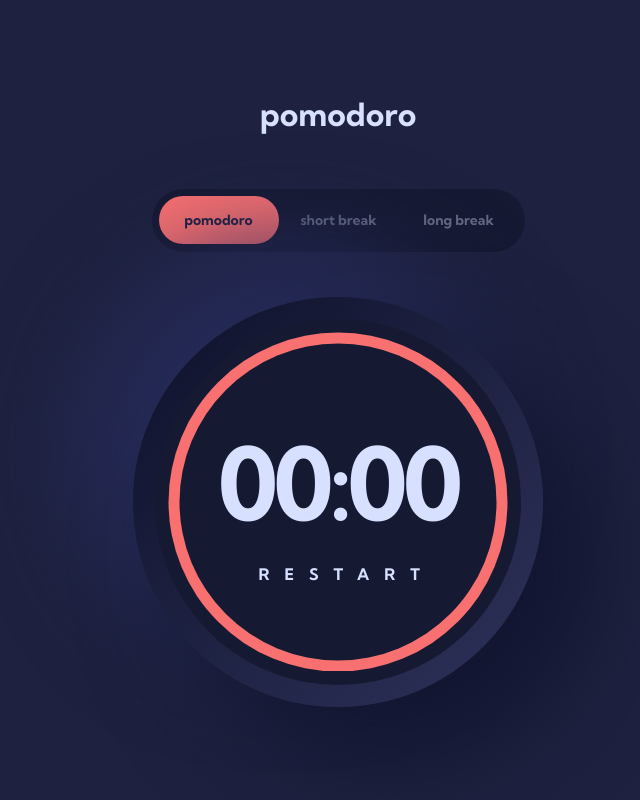
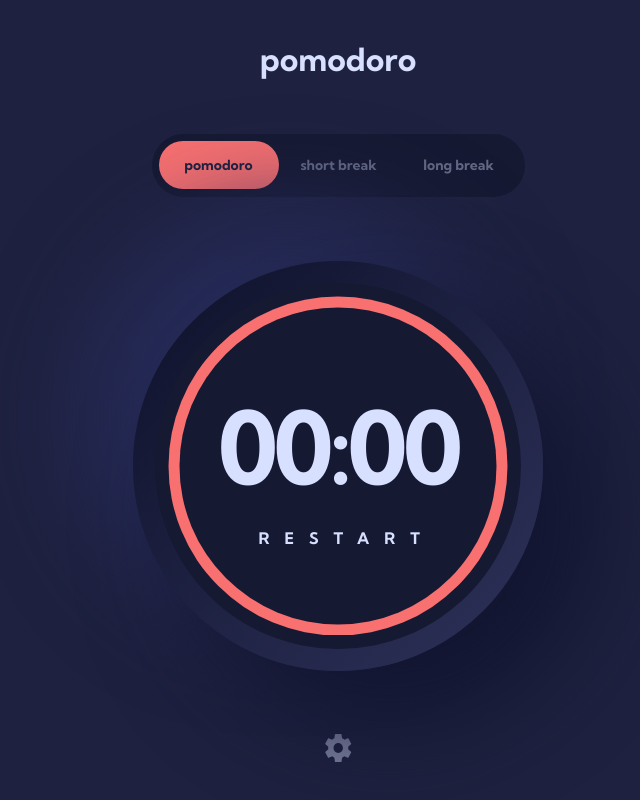
Before and after one commit to subu-v/Pomodora-app, a React (Create React App) app: page / in a window 1280 px wide. Shown: the whole page, without its empty margins (302-942 px from the left). Built offline with nearby package versions, Linux system fonts and the light colour scheme.

Commit message:
timer documentation and modal
1. Documentation of the timer is done.
2. Started working on the UI of the Modal

```diff
--- a/src/App.js
+++ b/src/App.js
@@ -2,6 +2,7 @@ import React from "react";
 import styles from "./App.module.scss";
 import Tabbed from "./UI/Tabbed";
 import Timer from "./UI/Timer";
+import Modal from "./UI/Modal";
 
 const App = () => {
   return (
@@ -10,6 +11,7 @@ const App = () => {
         <h1 className={styles["pomodora-h"]}>pomodoro</h1>
         <Tabbed></Tabbed>
         <Timer></Timer>
+        <Modal></Modal>
       </div>
     </main>
   );
--- /dev/null
+++ b/src/UI/Modal.js
@@ -0,0 +1,15 @@
+import style from "./Modal.module.scss";
+
+const Modal = () => {
+  return (
+    <div className={style["modal"]}>
+      <img
+        className={style["modal-img"]}
+        src="/assets/icon-settings.svg"
+        alt=""
+      />
+    </div>
+  );
+};
+
+export default Modal;
--- /dev/null
+++ b/src/UI/Modal.module.scss
@@ -0,0 +1,8 @@
+.modal {
+  display: grid;
+  place-items: center;
+  &-img {
+    width: 27px;
+    height: 28px;
+  }
+}
--- a/src/UI/Tabbed.module.scss
+++ b/src/UI/Tabbed.module.scss
@@ -2,7 +2,7 @@
   border-radius: 31.5px;
   background-color: #161932;
   width: 373px;
-  margin: 0 auto 45px auto;
+  margin: 0 auto 64px auto;
 
   &-ul {
     width: 373px;
@@ -36,6 +36,9 @@
 
     transition: all 0.35s ease-in;
 
+    &:hover {
+      opacity: 1;
+    }
     &-active {
       background-color: #f87070;
       color: #1e213f;
--- a/src/UI/Timer.js
+++ b/src/UI/Timer.js
@@ -2,83 +2,143 @@ import { React, useState, useRef, useEffect } from "react";
 import style from "./Timer.module.scss";
 
 const Timer = () => {
-  const startTime = 1;
-  const startTimeInMSecs = startTime * 60 * 1000;
-  const totalTimeInSecs = useRef(startTime * 60);
-  const startStopTimerBtn = useRef(null);
+  // setTime variable will contain the total time the pomodora should run.
+  const setTime = 1;
+  // When you multiply the given minutes by 60, it wll give how many seconds are there in the given minutes, so totalSetTimeInSecs contains the setTime in seconds.
+  const totalSetTimeInSecs = useRef(setTime * 60);
+  // restartPauseTimerBtn is used to retrieve the DOM node button element that is used to restart and pause the pomodora app.
+  const restartPauseTimerBtn = useRef(null);
+  // this ref will contain the setInterval that is being used to run the timer, the reason for using a ref to store the setInterval is, the setInterval will run for every passed time argument which should be in milliseconds, this will keep on running unless you said it to stop, so to stop, you need pass the variable that has the consequent setInterval to the clearInterval()
   const startPomodoraInterval = useRef(null);
-  const middleCircle = useRef(null);
-  const [startStopTimerFlag, setstartStopTimerFlag] = useState(false);
+  // hiddenSemiCircle is a ref that used just to manipulate the opacity value of the element it is referenced to.
+  const hiddenSemiCircle = useRef(null);
+  // This state is a flag which indicates the timer is currently running if its value are true and not running if false.
+  const [restartPauseTimerFlag, setRestartPauseTimerFlag] = useState(false);
 
+  // timeCalculation is the function that is being used as the callback function to the setInterval method and it will keep on executing for every second.
   const timeCalculation = () => {
+    // The progressBars is an array of two semicircle elements cause querySelectorAll() returns a NodeList of elements that has the passed className or id or element name.
     const progressBars = document.querySelectorAll(
       `.${style["timer-progress-bar"]}`
     );
+    // If the totalSetTimeInSecs.current is 0, then the pomodora timer is completed and when the pomodora timer is completed certain things needs to be set to its default values, what its values were before the timer started running.
+    if (totalSetTimeInSecs.current === 0) {
+      // You need to reset totalSetTimeInSecs.current ref to the value it was before the timer started running.
+      totalSetTimeInSecs.current = setTime * 60;
+      // Timer is completed, user should be able to restart the timer again.
+      restartPauseTimerBtn.current.textContent = "RESTART";
+      // If the button which is being used to start and pause the timer, if its textContent is "Restart", then the button width should be able to accommodate the textContent "RESTART" in it, cause in this stage the button width will be something that helps to fit the textContent "PAUSE" in it, now the textContent is 'RESTART' so you need to change the width.
+      restartPauseTimerBtn.current.style.width = "159px";
 
-    if (totalTimeInSecs.current === 0) {
-      clearInterval(startPomodoraInterval.current);
-      totalTimeInSecs.current = startTime * 60;
-      startStopTimerBtn.current.textContent = "RESTART";
-      startStopTimerBtn.current.style.width = "159px";
-      middleCircle.current.style.opacity = 0;
+      // As the timer is completed, in order for the first progress bar(square) to be visible, the hidden semicircle should have the opacity of 0
+      hiddenSemiCircle.current.style.opacity = 0;
+      // The second progressbar(square) should also be at its default place, right after a timer is completed, the second progress bar is at from 0deg to 180deg, in order to have a full progress in the beginning, the second should be rotated 180deg.
       progressBars[1].style.rotate = "180deg";
-      setstartStopTimerFlag(false);
+      // As the timer is not running currently, the restartPauseTimerFlag state should be false.
+      setRestartPauseTimerFlag(false);
     }
 
-    const minutes = Math.floor(totalTimeInSecs.current / 60);
-    const seconds = totalTimeInSecs.current % 60;
+    // In order to show the minutes, totalSetTimeInSecs are divided by 60 cause 1min = 60secs, for example, if you have total of 600seconds, dividing by 60 will give 10mins and Math.floor() gives the rounded largest less than integer or equal to the number it is returned from the calculation.
+    const minutes = Math.floor(totalSetTimeInSecs.current / 60);
+    // You also have to show how many seconds are remaining right, the modulus operator will divide the totalSetTimeInSecs by 60 and will return the remainder.
+    const seconds = totalSetTimeInSecs.current % 60;
+    // The progressbar have to rotate in accordance with the timer, you have to get some kind of relatable value in order for the progress to rotate.
+    // Have the (remaining time in seconds) divide it by (total given time in seconds) and multiple by 360, this will give some value, with it you can use it to rotate the progress bar.
+    // As the totalSetTimeInSecs keeps on decreases, the angle will also be decreased.
+    const angle = (totalSetTimeInSecs.current / (setTime * 60)) * 360;
 
-    const angle = ((totalTimeInSecs.current * 1000) / startTimeInMSecs) * 360;
+    // As long as the angle value is greater than 180, the first progress bar alone should be rotated cause the timer is still not crossed the half mark stage.
+    if (angle >= 180) {
+      // Assigning the angle value to the rotate style property in deg will make the  first progressbar(square) rotate.
+      progressBars[0].style.rotate = `${angle}deg`;
 
-    if (angle >= 180) {
-      progressBars[0].style.rotate = `${angle}deg`;
     } else {
-      middleCircle.current.style.opacity = 1;
+      // Now half of the time is complated and the value of the angle is less than 180.
+      // There are two progress bar elements, first is at 0deg, second one is at 180deg,
+      // Basically how the progress bar should work is that, it should rotate from 0deg and stop at 360deg, one full 360deg rotation for one pomodora timer. But here without this hiddenSemicircle.
+      // Now when half of the timer is completed, the first progress bar will be rotated 180deg and the second progress bar is already rotated 180deg initially, now both the progress bar elements will start to rotate from the 180deg simultaneously.
       progressBars[0].style.rotate = `${angle}deg`;
       progressBars[1].style.rotate = `${angle}deg`;
+      // As it starts to rotate, it will cross the 0deg mark without this hiddenSemiCircle, as both the progress starts to rotate from 180deg, it will cross the 0deg mark again and rotates towards the 180deg mark and it is visible in the UI.
+      // Making the opacity of the hiddenSemiCircle to 1 will make sure both the rotating progress bars are not visible as it crosses the 0deg mark again for a single pomodora timer.
+      hiddenSemiCircle.current.style.opacity = 1;
     }
+
+    // Assinging the minutes and seconds values as textContent, the reason ternary operator being used is because as the timer reaches single digit time for minutes and seconsds, the textContent should have preceding 0.
     document.querySelector(
       `.${style["timer-countdown-desc"]}`
     ).textContent = `${minutes < 10 ? "0" + minutes : minutes}:${
       seconds < 10 ? "0" + seconds : seconds
     }`;
-
-    totalTimeInSecs.current--;
+    // Decrementing the totalSetTimeInSecs by 1 for each passing second.
+    totalSetTimeInSecs.current--;
   };
 
-  const startStopTimerBtnHandler = () => {
-    if (startStopTimerBtn.current.textContent === "RESTART") {
-      if (!startStopTimerFlag) totalTimeInSecs.current = startTime * 60;
-      setstartStopTimerFlag(true);
-      startStopTimerBtn.current.textContent = "PAUSE";
-      startStopTimerBtn.current.style.width = "112px";
-    } else if (startStopTimerBtn.current.textContent === "PAUSE") {
-      setstartStopTimerFlag(false);
-      startStopTimerBtn.current.textContent = "RESTART";
-      startStopTimerBtn.current.style.width = "159px";
+  const restartPauseTimerBtnHandler = () => {
+    // When the button with the className "timer-countdown-btn" is clicked, this        function executes. What happens inside the handler function?
+
+    // 1. First it checks if the textContent of the button is 'RESTART', if so,
+    if (restartPauseTimerBtn.current.textContent === "RESTART") {
+      // a. The timer is not running currently, its either paused or completed, then you need to reset to its initial set time right? so you multiply the initial set time in seconds and assign it to the "totalSetTimeInSecs" ref.
+      totalSetTimeInSecs.current = setTime * 60;
+
+      // b. Setting setRestartPauseTimerFlag to true, re-renders the current component, but before doing so will execute the remaining statements(lines of code below).
+      setRestartPauseTimerFlag(true);
+
+      // c. When you clicked "RESTART", the timer is started, then another action you can perform on a timer is to pause, so the button with the ref "restartPauseTimerBtn", using this ref to change its textContent to "PAUSE".
+      restartPauseTimerBtn.current.textContent = "PAUSE";
+
+      // d. Now the button textContent is "PAUSE", so you have to changes it width, because "RESTART" had bigger width and having the same width to the btn element when its textContent is changed will make the btn position not centered on the horizontal axis.
+      restartPauseTimerBtn.current.style.width = "112px";
+
+      // Else if the clicked event emitted button's textContent is "PAUSE", then
+    } else if (restartPauseTimerBtn.current.textContent === "PAUSE") {
+      // a. Setting setRestartPauseTimerFlag to false, re-renders the current component, but before doing so will execute the remaining statements(lines of code below).
+      setRestartPauseTimerFlag(false);
+
+      // b. Now the button is clicked when it's textContent is "PAUSE", so the timer will be paused, the next reasonable action for a timer is a way again to restart the timer right? That's why the button's textContent is set back to "RESTART"
+      restartPauseTimerBtn.current.textContent = "RESTART";
+
+      // c. Button's textContent currently is "RESTART", its text 7 letters is bigger than the "PAUSE" 5 letters, so you have to increase the button's width in order for it align centered horizontally.
+      restartPauseTimerBtn.current.style.width = "159px";
     }
   };
 
+  // The callback function of this useEffect will run on the mount(for the first initial render) and run if the restartPauseTimerFlag state value is changed compared to its previous value.
   useEffect(() => {
-    if (startStopTimerFlag) {
+    console.log("useeffect callback function");
+    // If the restartPauseTimerFlag is true, then the setInterval method will run, this check is mandatory for one reason, without this check, if you just defined the setInterval method, for every render of this component whenever the dependencies are chanaged, the call function will be called withit executing the setInterval method which cause the timer to run irrespective of whether the user click pause or during the initial render as well.
+    if (restartPauseTimerFlag)
+      // The value of the restartPauseTimerFlag is true, then the startPomodoraInterval ref current value is assigned to setInerval() with timeCalculation as its callback function and this function will run for every second cause 1000 millisecond is 1 second
       startPomodoraInterval.current = setInterval(timeCalculation, 1000);
-    }
-    return () => clearInterval(startPomodoraInterval.current);
-  }, [startStopTimerFlag]);
+    // This cleanup callback function will be called whenever the component re-renders and the component is removed from the screen (unmount), what the callback function does is that, it clears the setInterval that was running before the component re-rendered.
+    // Let's say you clicked "RESTART" btn, the setInterval method is executed and the timer is running, now you clicked "PAUSE", now without the clearInterval method, the previously running setInterval will not be stopped cause the timer will keep on running because the setInterval is not cleared, it will keep on running. Now if you clicked 'RESTART' again, a new setInterval will also be running with the already running setInterval method, this will cause inconsistent UI changes.
+    return () => {
+      console.log("cleanup function");
+      clearInterval(startPomodoraInterval.current);
+    };
+  }, [restartPauseTimerFlag]);
 
   return (
     <div className={style["timer"]}>
-      <div className={style["timer-outer"]}></div>
-      <div className={style["timer-inner"]}>
+      <div className={style["timer-outer-circle"]}></div>
+
+      <div className={style["timer-inner-circle"]}>
+        {/* How these two elements are set, Both the childs are square, the reason they are looking like circles is because of the overflow:hidden property set on there parent and infact if you remove any one of the child, they will look like a semicircle, only because of rotate:180deg set to the last-child, when both together they look like a circle. */}
         <div className={style["timer-progress-bar"]}></div>
         <div className={style["timer-progress-bar"]}></div>
       </div>
-      <div ref={middleCircle} className={style["timer-middle"]}></div>
+
+      <div
+        ref={hiddenSemiCircle}
+        className={style["timer-hidden-semicircle"]}
+      ></div>
+
       <div className={style["timer-countdown"]}>
         <p className={style["timer-countdown-desc"]}>00:00</p>
         <button
-          ref={startStopTimerBtn}
-          onClick={startStopTimerBtnHandler}
+          ref={restartPauseTimerBtn}
+          onClick={restartPauseTimerBtnHandler}
           className={style["timer-countdown-btn"]}
         >
           RESTART
--- a/src/UI/Timer.module.scss
+++ b/src/UI/Timer.module.scss
@@ -6,8 +6,9 @@
   box-shadow: 50px 50px 100px 0px #121530, -50px -50px 100px 0px #272c5a;
   position: relative;
   z-index: 1;
+  margin-bottom: 63px;
 
-  &-outer {
+  &-outer-circle {
     border-radius: 366px;
     background-color: #161932;
 
@@ -22,13 +23,10 @@
     z-index: 2;
   }
 
-  &-middle {
+  &-hidden-semicircle {
     border-top-left-radius: 193px;
     border-top-right-radius: 193px;
     background-color: #161932;
-
-    // display: none;
-    opacity: 0;
 
     width: 366px;
     height: 183px;
@@ -40,8 +38,10 @@
 
     rotate: 270deg;
     z-index: 4;
+
+    opacity: 0;
   }
-  &-inner {
+  &-inner-circle {
     width: 339px;
     height: 339px;
     border-radius: 339px;
@@ -120,6 +120,12 @@
 
       width: 159px;
       margin: 0 auto;
+
+      transition: color 0.35s ease;
+
+      &:hover {
+        color: #f87070;
+      }
     }
   }
 }
--- a/src/index.js
+++ b/src/index.js
@@ -1,5 +1,5 @@
 import React from "react";
-import ReactDom from "react-dom";
+import ReactDom from "react-dom/client";
 import App from "./App";
 
 const root = ReactDom.createRoot(document.querySelector("#root"));
```
Also changed, not shown: public/assets/icon-settings-hovered.svg (added).
